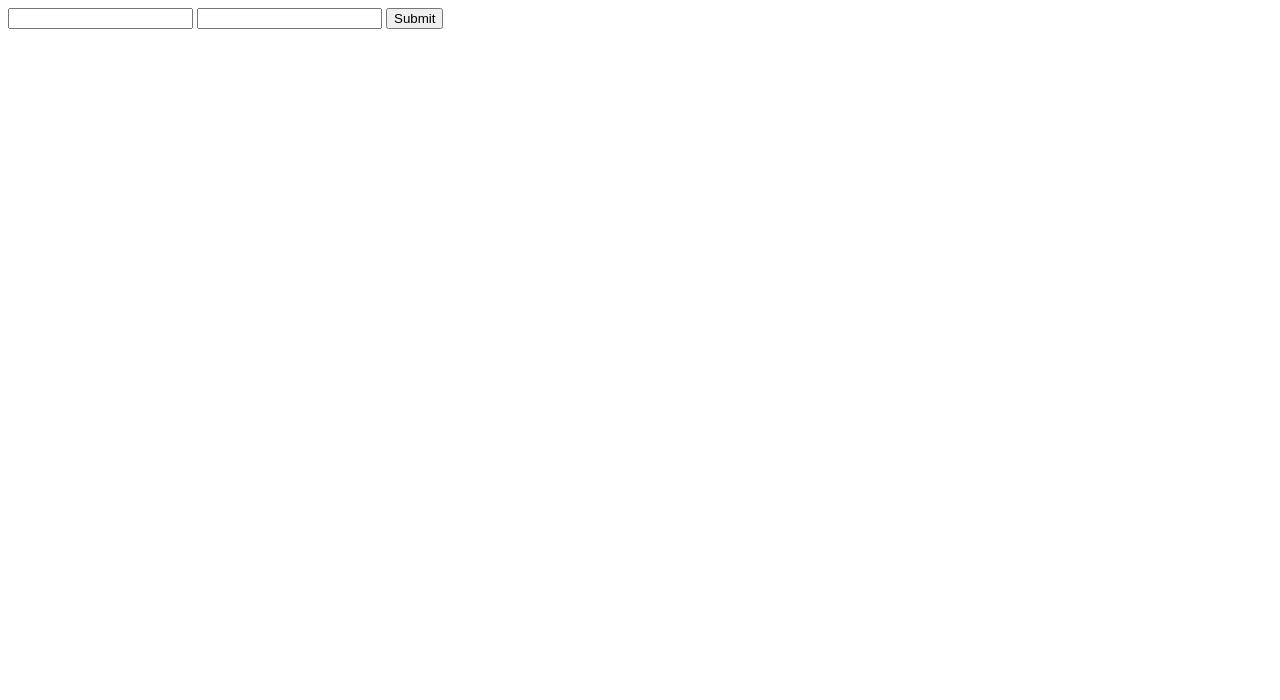
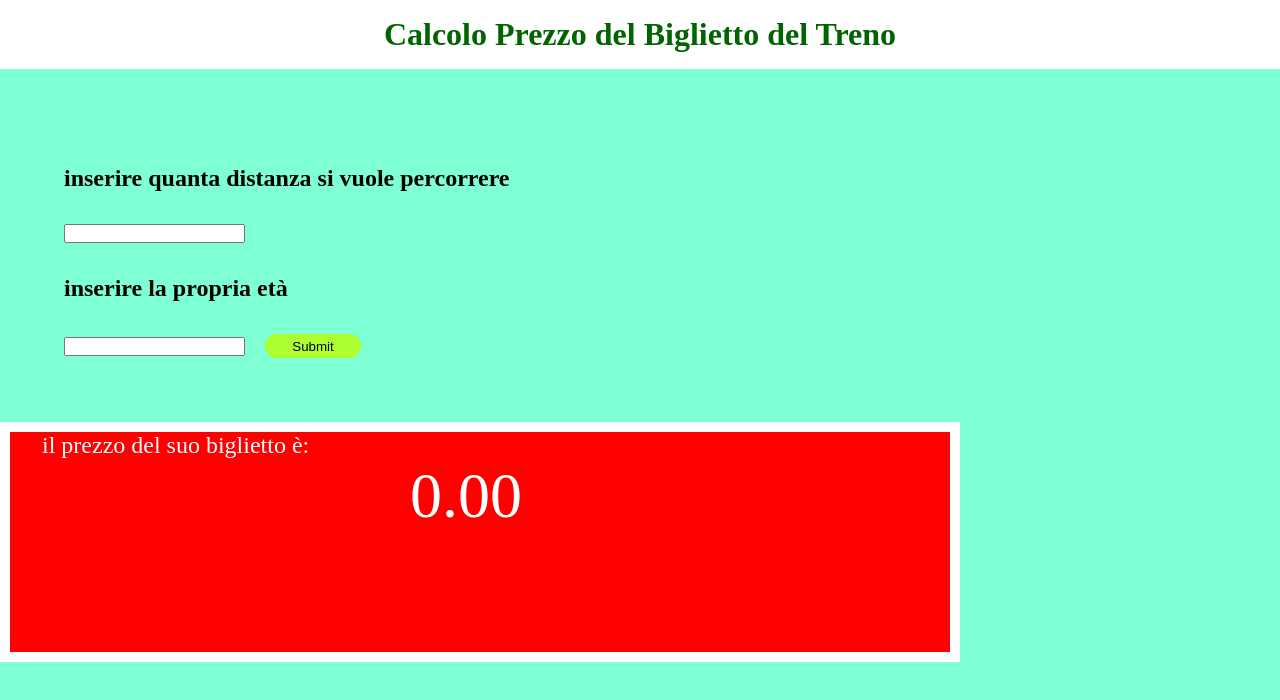
Before and after one commit to SimoneColombo1/js-biglietto-treno-form, a plain HTML site: page index.html in a window 1280 px wide. Drawn offline with Linux system fonts and the light colour scheme.

Commit message:
cambiato colore dello sfondo, e creata una card dove inserire il prezzo del biglietto e lo sconto.

```diff
--- a/CSS/style.css
+++ b/CSS/style.css
@@ -0,0 +1,61 @@
+*{
+    margin:0;
+    padding:0;
+    box-sizing: border-box;
+}
+
+
+
+#submit{
+    border: none;
+    border-radius: 1rem;
+    background-color: greenyellow;
+    height: 1.5rem;
+    width: 6rem;
+    margin-left: 1rem;
+}
+#submit:hover{
+    background-color: green;
+}
+
+.form{
+    padding: 4rem;
+}
+
+.form h2{
+    padding: 2rem 0rem;
+}
+
+body{
+    background-color:aquamarine;
+
+
+}
+
+header{
+    background-color: white;
+    padding: 1rem;
+   text-align: center;
+   color: darkgreen;
+}
+
+.card{
+    border: solid 10px white;
+    width: 60rem;
+    height: 15rem;
+    background-color: red;
+    color: white;
+}
+.card p{
+    padding-left: 2rem;
+    font-size: 1.5rem;
+
+}
+
+
+#PrezzoTotale{
+
+
+    font-size: 4rem;
+    padding-left: 25rem;
+}
--- a/JS/script.js
+++ b/JS/script.js
@@ -5,7 +5,7 @@ document.querySelector('#submit').addEventListener('click' , function() {
     const eta= parseInt(document.querySelector('input#eta').value, );
     const km= parseInt(document.querySelector('input#km').value, );
     const sum = km * prezzo;
-
+    const PrezzoTotale= document.querySelector('span#PrezzoTotale');
     const scontoA= 42;
     const scontoB= 21;
     if  (eta > 18){
@@ -13,19 +13,22 @@ document.querySelector('#submit').addEventListener('click' , function() {
             const PrezzoScontato= (sum / 100) * scontoA;
             const totale= (sum - PrezzoScontato).toFixed(2);
             console.log(totale);
-            document.writeln(totale);
+
+
+    PrezzoTotale.innerHTML = totale + '€' ;
 
         }
         else{
             console.log(sum);
             document.writeln(sum);
+              PrezzoTotale.innerHTML= sum + '€';
         }
     }
     else{
         const PrezzoScontato= (sum / 100) * scontoB;
         const totale= (sum - PrezzoScontato).toFixed(2);
         console.log(totale);
-        document.writeln(totale);
+       PrezzoTotale.innerHTML = totale + '€' ;
     }
 
 })
--- a/index.html
+++ b/index.html
@@ -8,13 +8,22 @@
     <title>Document</title>
 </head>
 <body>
-
-    <div >
+      <header><h1>Calcolo Prezzo del Biglietto del Treno</h1></header>
+    <main>
+      <div class="form">
+        <h2>inserire quanta distanza si vuole percorrere</h2>
         <input type="number" id="km" name=km>
+        <h2>inserire la propria età</h2>
         <input type="number" id="eta" name="eta">
         <input type="submit" id="submit" name="submit">
     </div>
+    <div class="card"><p>il prezzo del suo biglietto è:</p>
 
+    <span id="PrezzoTotale">0.00</span>
+    </main>
+
+
+    </div>
 
 
 
```
